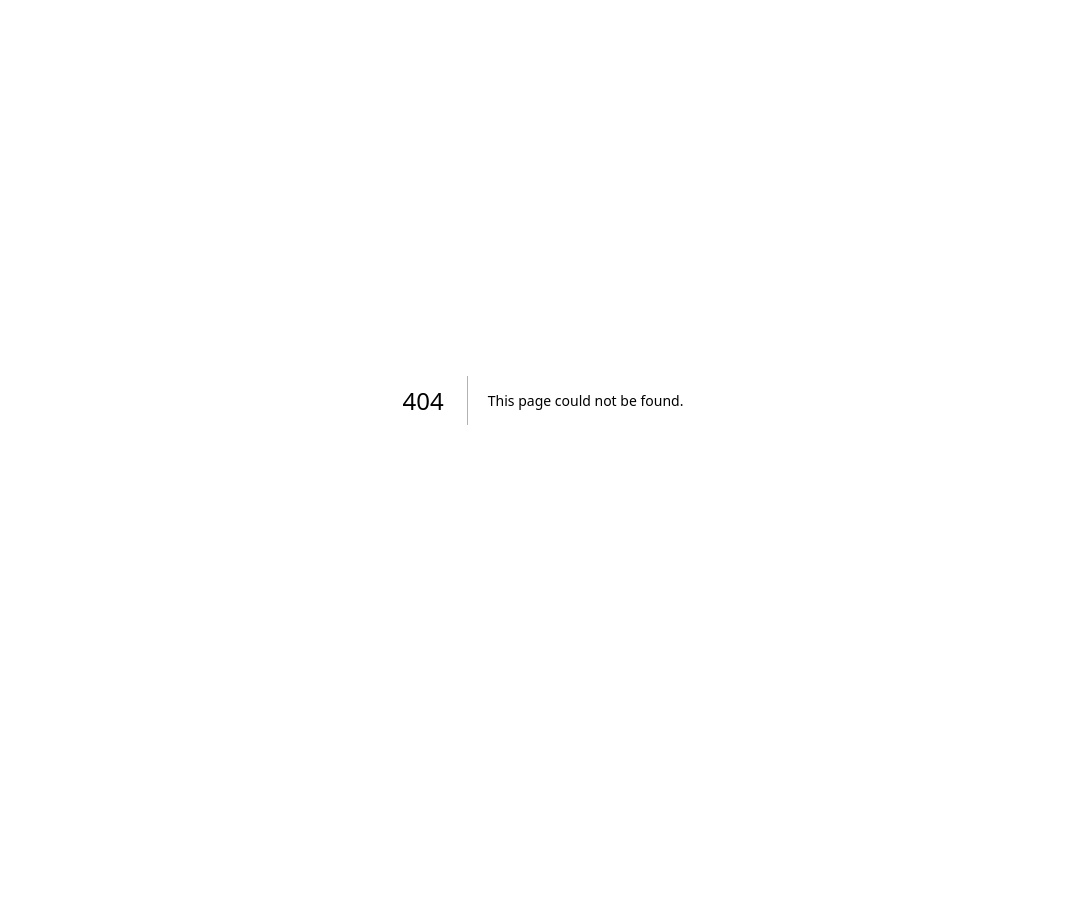
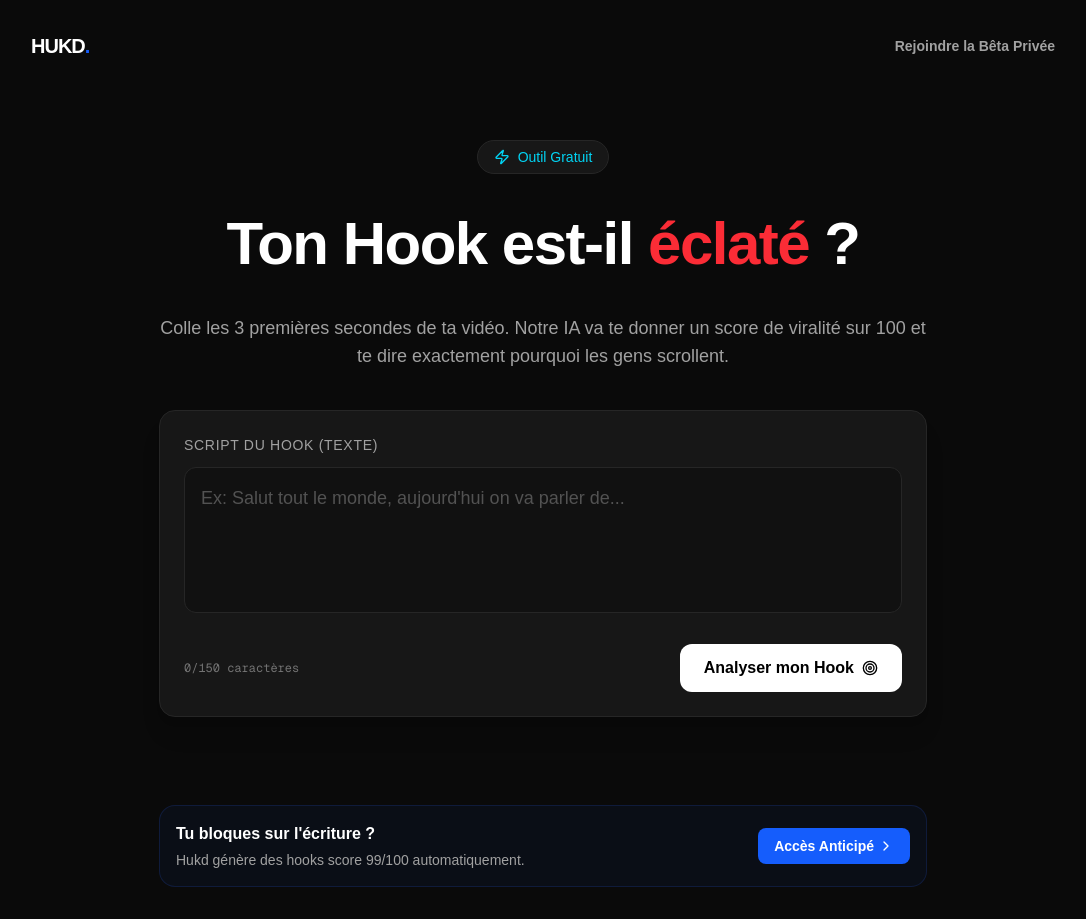
Before and after one commit to hafoudi/hukd-waitlist, a Next.js app: page /hook-analyzer in a window 1280 px wide. Before the commit this address had no page. Shown: the whole page, without its empty margins (97-1183 px from the left). Before the commit the page ends 800 px from the top, so only its background shows below. Built offline with nearby package versions, Linux system fonts and the light colour scheme.

Commit message:
feat: add hook analyzer free tool

```diff
--- /dev/null
+++ b/src/app/hook-analyzer/page.tsx
@@ -0,0 +1,71 @@
+'use client';
+import React, { useState } from 'react';
+import { Target, Zap, ChevronRight } from 'lucide-react';
+
+export default function HookAnalyzer() {
+  const [hookText, setHookText] = useState('');
+
+  return (
+    <div className="min-h-screen bg-[#0A0A0A] text-white p-8">
+
+      {/* Navigation Minimaliste */}
+      <nav className="flex justify-between items-center mb-20 max-w-5xl mx-auto">
+        <div className="text-xl font-black tracking-tighter">HUKD<span className="text-blue-600">.</span></div>
+        <button className="text-sm font-semibold text-neutral-400 hover:text-white transition-colors">
+          Rejoindre la Bêta Privée
+        </button>
+      </nav>
+
+      <main className="max-w-3xl mx-auto flex flex-col items-center text-center space-y-10">
+        <div className="inline-flex items-center space-x-2 bg-neutral-900 border border-neutral-800 rounded-full px-4 py-1.5 text-sm font-medium text-cyan-400">
+          <Zap className="w-4 h-4" />
+          <span>Outil Gratuit</span>
+        </div>
+
+        <h1 className="text-4xl md:text-6xl font-bold tracking-tight">
+          Ton Hook est-il <span className="text-red-500">éclaté</span> ?
+        </h1>
+
+        <p className="text-neutral-400 text-lg">
+          Colle les 3 premières secondes de ta vidéo. Notre IA va te donner un score de viralité sur 100 et te dire exactement pourquoi les gens scrollent.
+        </p>
+
+        {/* Input Area */}
+        <div className="w-full bg-neutral-900 border border-neutral-800 rounded-2xl p-6 text-left shadow-xl">
+          <label className="block text-sm font-medium text-neutral-400 mb-3 uppercase tracking-wider">
+            Script du Hook (Texte)
+          </label>
+          <textarea
+            rows={4}
+            placeholder="Ex: Salut tout le monde, aujourd'hui on va parler de..."
+            className="w-full bg-[#111] border border-neutral-800 rounded-xl p-4 text-white placeholder-neutral-600 focus:outline-none focus:border-blue-500 focus:ring-1 focus:ring-blue-500 transition-all resize-none text-lg"
+            value={hookText}
+            onChange={(e) => setHookText(e.target.value)}
+          />
+
+          <div className="mt-6 flex items-center justify-between">
+            <span className="text-xs text-neutral-500 font-mono">
+              {hookText.length}/150 caractères
+            </span>
+            <button className="flex items-center space-x-2 bg-white text-black font-bold px-6 py-3 rounded-xl hover:bg-neutral-200 transition-colors">
+              <span>Analyser mon Hook</span>
+              <Target className="w-4 h-4" />
+            </button>
+          </div>
+        </div>
+
+        {/* Upsell furtif (A n'afficher qu'après le résultat dans la version finale) */}
+        <div className="mt-12 p-4 bg-blue-900/10 border border-blue-900/30 rounded-2xl flex flex-col sm:flex-row items-center justify-between w-full">
+          <div className="text-left mb-4 sm:mb-0">
+            <h4 className="text-white font-bold mb-1">Tu bloques sur l'écriture ?</h4>
+            <p className="text-sm text-neutral-400">Hukd génère des hooks score 99/100 automatiquement.</p>
+          </div>
+          <button className="flex items-center space-x-1 text-sm bg-blue-600 text-white font-semibold px-4 py-2 rounded-lg hover:bg-blue-700 transition-colors whitespace-nowrap">
+            <span>Accès Anticipé</span>
+            <ChevronRight className="w-4 h-4" />
+          </button>
+        </div>
+      </main>
+    </div>
+  );
+}
```
